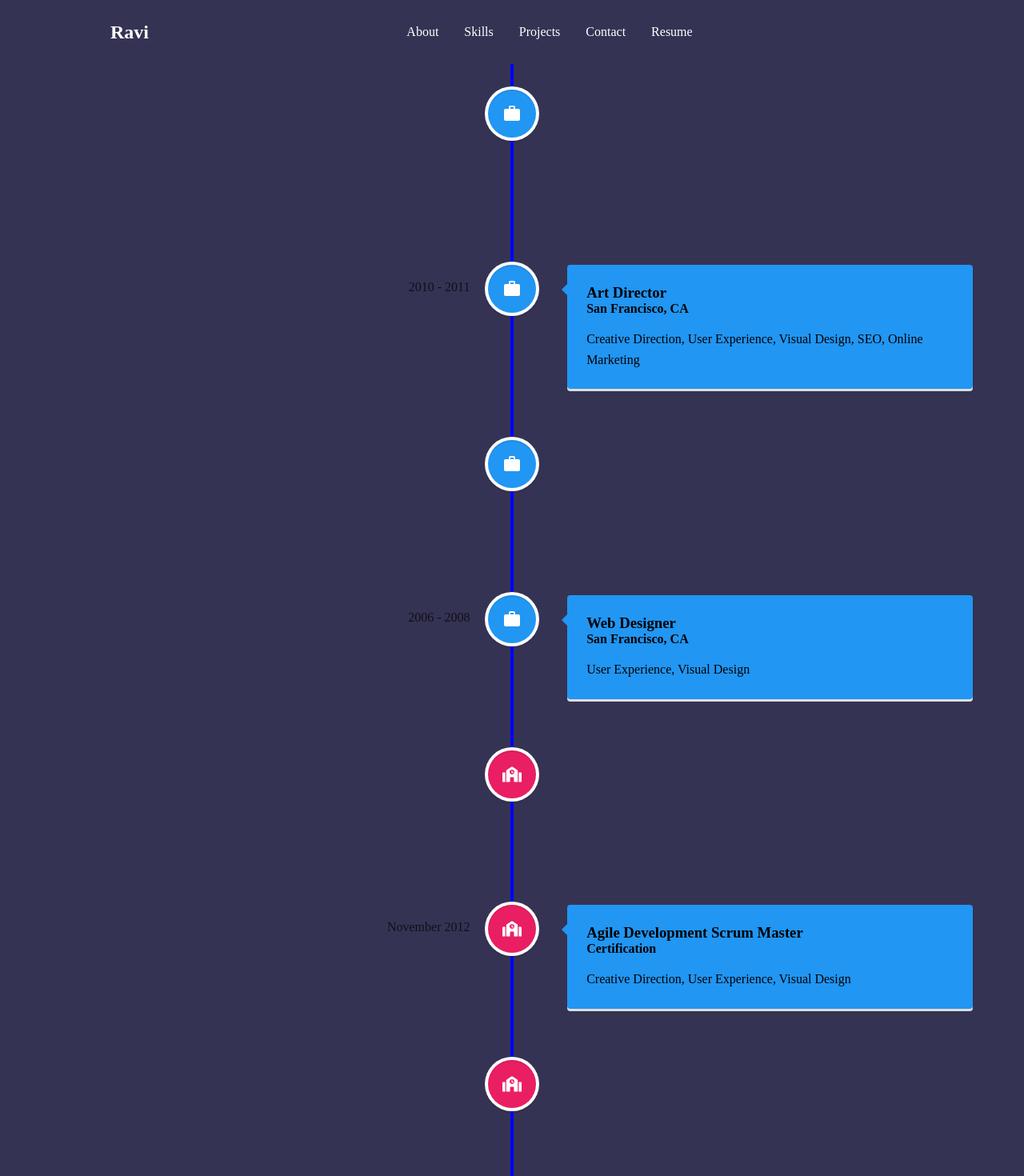
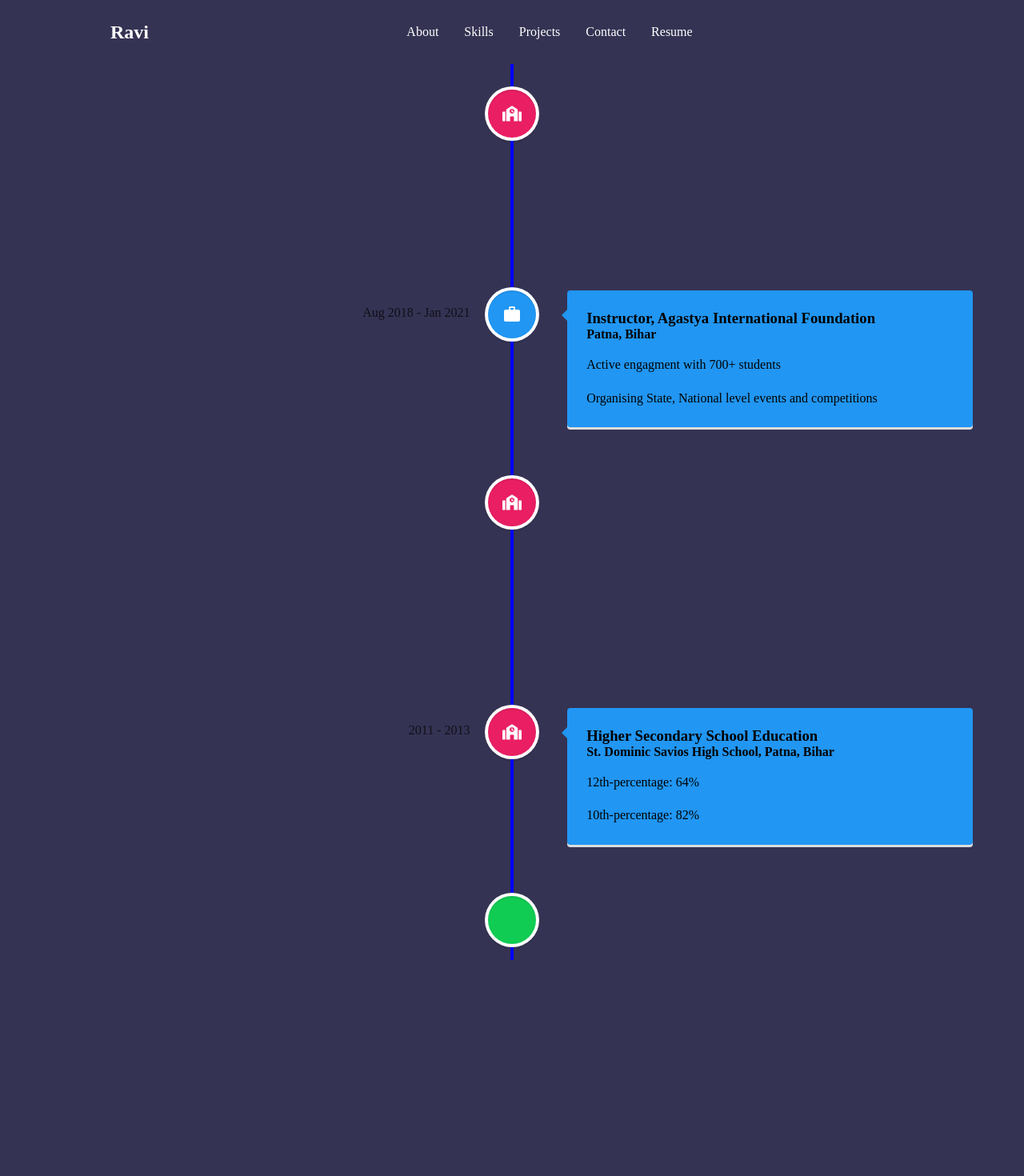
Before and after one commit to kmrraviranjan1/portfolio, a React (Create React App) app: page /resume in a window 1280 px wide. Shown: the top 1470 px of the page at 80% size. After the commit the page ends 1200 px from the top, so only its background shows below. Built offline with nearby package versions, Linux system fonts and the light colour scheme.

Commit message:
timeline updated

```diff
--- a/package.json
+++ b/package.json
@@ -42,5 +42,6 @@
       "last 1 firefox version",
       "last 1 safari version"
     ]
-  }
+  },
+  "homepage": "."
 }
--- a/src/components/About/About.style.js
+++ b/src/components/About/About.style.js
@@ -1,4 +1,38 @@
 import styled from "styled-components";
+
+
+export const Container=styled.div`
+  display:flex;
+  align-items:flex-end;
+  justify-content:space-evenly;
+
+`
+
+export const Main=styled.main`
+  display:flex;
+  flex-direction:column;
+`
+export const Follow=styled.div`
+  display:flex;
+
+`
+export const LinkContainer = styled.div`
+  margin: 1rem;
+  padding: 1rem;
+`;
+export const Icon = styled.a`
+  margin: 1rem;
+  font-size: 1.5rem;
+  @media (min-width: 320px) {
+    font-size: 2rem;
+  }
+  @media (min-width: 480px) {
+    font-size: 2.5rem;
+  }
+  @media (min-width: 768px) {
+    font-size: 3rem;
+  }
+`;
 
 export const Wave = styled.span`
   animation-name: wave-animation;
--- a/src/components/About/Hero.jsx
+++ b/src/components/About/Hero.jsx
@@ -1,11 +1,21 @@
 import React from "react";
 import Type from "./Type";
-import { Wave } from "./About.style";
+import {
+  Container,
+  Main,
+  Follow,
+  Wave,
+  LinkContainer,
+  Icon,
+} from "./About.style";
+import { FaLinkedin, FaGithub } from "react-icons/fa";
+
 const Hero = () => {
   return (
-    <div>
-      <h1 style={{ paddingBottom: 15 }} className="heading">
-        Hi There!{" "}
+    <Container>
+      <Main>
+        <h1>
+          Hi There!
           <Wave role="img" aria-labelledby="wave">
             👋🏻
           </Wave>
@@ -16,8 +26,31 @@ const Hero = () => {
           <strong className="main-name"> RAVI RANJAN KUMAR</strong>
         </h1>
         <Type />
+        <Follow>
+          <LinkContainer>
+            <Icon
+              href="https://www.linkedin.com/in/kmrraviranjan1/"
+              target="_blank"
+              rel="noreferrer"
+            >
+              <FaLinkedin color="blue" />
+            </Icon>
+          </LinkContainer>
+          <LinkContainer>
+            <Icon
+              href="https://github.com/kmrraviranjan1"
+              target="_blank"
+              rel="noreferrer"
+            >
+              <FaGithub color="black" />
+            </Icon>
+          </LinkContainer>
+        </Follow>
+      </Main>
+      <div>
         <img src="assets/ravi.png" alt="" />
       </div>
+    </Container>
   );
 };
 
--- a/src/components/Contact/index.jsx
+++ b/src/components/Contact/index.jsx
@@ -19,9 +19,9 @@ import {
 const Contact = () => {
   return (
     <ContactContainer>
-      <Form>
+      {/* <Form>
 
-      </Form>
+      </Form> */}
       <ContactWrapper>
         <ContactAt>
           <CLinkContainer>
--- a/src/components/Resume/Timeline.jsx
+++ b/src/components/Resume/Timeline.jsx
@@ -5,109 +5,82 @@ import {
   VerticalTimeline,
   VerticalTimelineElement,
 } from "react-vertical-timeline-component";
+
 import "react-vertical-timeline-component/style.min.css";
 const Timeline = () => {
   return (
     <VerticalTimeline lineColor="blue">
       <VerticalTimelineElement
-        className="vertical-timeline-element--work"
-        contentStyle={{ background: "rgb(33, 150, 243)", maxWidth:'50vw' }}
+        className="vertical-timeline-element--education"
+        contentStyle={{ background: "rgb(33, 150, 243)", maxWidth: "70vw" }}
         contentArrowStyle={{ borderRight: "7px solid  rgb(33, 150, 243)" }}
-        date="2011 - present"
-        iconStyle={{ background: "rgb(33, 150, 243)", color: "#fff" }}
-        icon={<MdWork />}
+        date="March 2021 - Present"
+        iconStyle={{ background: "rgb(233, 30, 99)", color: "#fff" }}
+        icon={<FaSchool />}
       >
-        <h3 className="vertical-timeline-element-title">Creative Director</h3>
-        <h4 className="vertical-timeline-element-subtitle">Miami, FL</h4>
-        <p>
-          Creative Direction, User Experience, Visual Design, Project
-          Management, Team Leading
-        </p>
+        <h3 className="vertical-timeline-element-title">
+          Full-Stack Web Development
+        </h3>
+        <h4 className="vertical-timeline-element-subtitle">
+          Masai School, Remote Coding Bootcamp
+        </h4>
+        <p>MERN Stack, Data-Structure, Collaboration, Soft-skills</p>
+        <p>React, Redux, NodeJs, Express, MongoDB, Javascript, CSS3, HTML5</p>
+        <p></p>
       </VerticalTimelineElement>
       <VerticalTimelineElement
         className="vertical-timeline-element--work"
-        date="2010 - 2011"
-        contentStyle={{ background: "rgb(33, 150, 243)", maxWidth:'50vw' }}
+        date="Aug 2018 - Jan 2021"
+        contentStyle={{ background: "rgb(33, 150, 243)", maxWidth: "70vw" }}
         contentArrowStyle={{ borderRight: "7px solid  rgb(33, 150, 243)" }}
         iconStyle={{ background: "rgb(33, 150, 243)", color: "#fff" }}
         icon={<MdWork />}
       >
-        <h3 className="vertical-timeline-element-title">Art Director</h3>
-        <h4 className="vertical-timeline-element-subtitle">
-          San Francisco, CA
-        </h4>
-        <p>
-          Creative Direction, User Experience, Visual Design, SEO, Online
-          Marketing
-        </p>
-      </VerticalTimelineElement>
-      <VerticalTimelineElement
-        className="vertical-timeline-element--work"
-        contentStyle={{ background: "rgb(33, 150, 243)", maxWidth:'50vw' }}
-        contentArrowStyle={{ borderRight: "7px solid  rgb(33, 150, 243)" }}
-        date="2008 - 2010"
-        iconStyle={{ background: "rgb(33, 150, 243)", color: "#fff" }}
-        icon={<MdWork />}
-      >
-        <h3 className="vertical-timeline-element-title">Web Designer</h3>
-        <h4 className="vertical-timeline-element-subtitle">Los Angeles, CA</h4>
-        <p>User Experience, Visual Design</p>
-      </VerticalTimelineElement>
-      <VerticalTimelineElement
-        className="vertical-timeline-element--work"
-        date="2006 - 2008"
-        contentStyle={{ background: "rgb(33, 150, 243)" , maxWidth:'50vw'}}
-        contentArrowStyle={{ borderRight: "7px solid  rgb(33, 150, 243)" }}
-        iconStyle={{ background: "rgb(33, 150, 243)", color: "#fff" }}
-        icon={<MdWork />}
-      >
-        <h3 className="vertical-timeline-element-title">Web Designer</h3>
-        <h4 className="vertical-timeline-element-subtitle">
-          San Francisco, CA
-        </h4>
-        <p>User Experience, Visual Design</p>
+        <h3 className="vertical-timeline-element-title">
+          Instructor, Agastya International Foundation
+        </h3>
+        <h4 className="vertical-timeline-element-subtitle">Patna, Bihar</h4>
+        <p>Active engagment with 700+ students</p>
+        <p>Organising State, National level events and competitions</p>
       </VerticalTimelineElement>
       <VerticalTimelineElement
         className="vertical-timeline-element--education"
-        contentStyle={{ background: "rgb(33, 150, 243)", maxWidth:'50vw'}}
+        contentStyle={{ background: "rgb(33, 150, 243)", maxWidth: "70vw" }}
         contentArrowStyle={{ borderRight: "7px solid  rgb(33, 150, 243)" }}
-        date="April 2013"
+        date="2013 - 2017"
         iconStyle={{ background: "rgb(233, 30, 99)", color: "#fff" }}
         icon={<FaSchool />}
       >
         <h3 className="vertical-timeline-element-title">
-          Content Marketing for Web, Mobile and Social Media
+          B.E in Electronics and Telecommunication Engineering
         </h3>
-        <h4 className="vertical-timeline-element-subtitle">Online Course</h4>
-        <p>Strategy, Social Media</p>
+        <h4 className="vertical-timeline-element-subtitle">
+          Chouksey Engineering College, Bilaspur, Chhattisgarh
+        </h4>
+        <p>Percentage: 73%</p>
+        <p>
+          {" "}
+          Won 1st prize in circuit making competition at Junkyard - Techno-Tech
+          3.0 Technical Fest, created light sensing automatic room light on-off
+          system with help of sensors and pcb.
+        </p>
       </VerticalTimelineElement>
       <VerticalTimelineElement
         className="vertical-timeline-element--education"
-        contentStyle={{ background: "rgb(33, 150, 243)", maxWidth:'50vw' }}
+        contentStyle={{ background: "rgb(33, 150, 243)", maxWidth: "70vw" }}
         contentArrowStyle={{ borderRight: "7px solid  rgb(33, 150, 243)" }}
-        date="November 2012"
+        date="2011 - 2013"
         iconStyle={{ background: "rgb(233, 30, 99)", color: "#fff" }}
         icon={<FaSchool />}
       >
         <h3 className="vertical-timeline-element-title">
-          Agile Development Scrum Master
+          Higher Secondary School Education
         </h3>
-        <h4 className="vertical-timeline-element-subtitle">Certification</h4>
-        <p>Creative Direction, User Experience, Visual Design</p>
-      </VerticalTimelineElement>
-      <VerticalTimelineElement
-        className="vertical-timeline-element--education"
-        contentStyle={{ background: "rgb(33, 150, 243)", maxWidth:'50vw' }}
-        contentArrowStyle={{ borderRight: "7px solid  rgb(33, 150, 243)" }}
-        date="2002 - 2006"
-        iconStyle={{ background: "rgb(233, 30, 99)", color: "#fff" }}
-        icon={<FaSchool />}
-      >
-        <h3 className="vertical-timeline-element-title">
-          Bachelor of Science in Interactive Digital Media Visual Imaging
-        </h3>
-        <h4 className="vertical-timeline-element-subtitle">Bachelor Degree</h4>
-        <p>Creative Direction, Visual Design</p>
+        <h4 className="vertical-timeline-element-subtitle">
+          St. Dominic Savios High School, Patna, Bihar
+        </h4>
+        <p>12th-percentage: 64%</p>
+        <p>10th-percentage: 82%</p>
       </VerticalTimelineElement>
       <VerticalTimelineElement
         iconStyle={{ background: "rgb(16, 204, 82)", color: "#fff" }}
```
Also changed, not shown: src/components/Contact/Contact.style.js (+51 -67 lines). Lines whose indentation alone changed are shown as unchanged.
